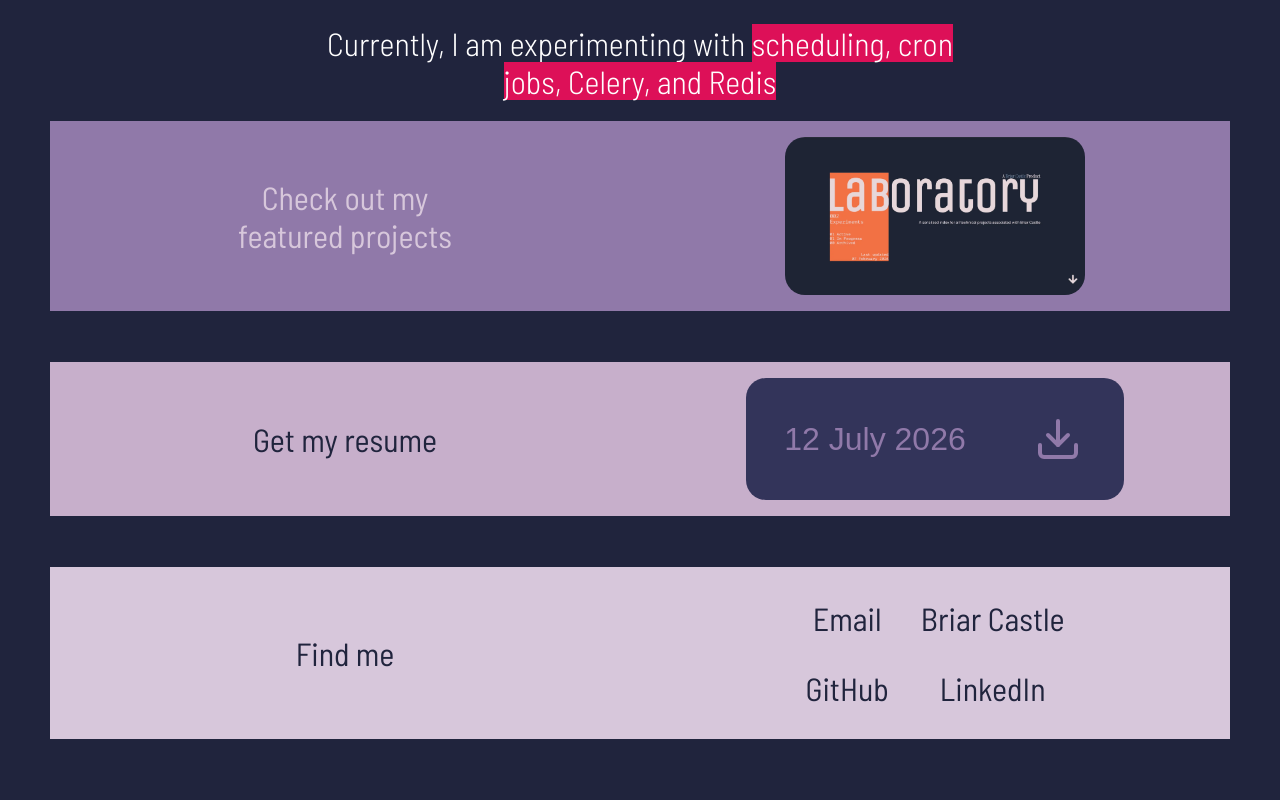
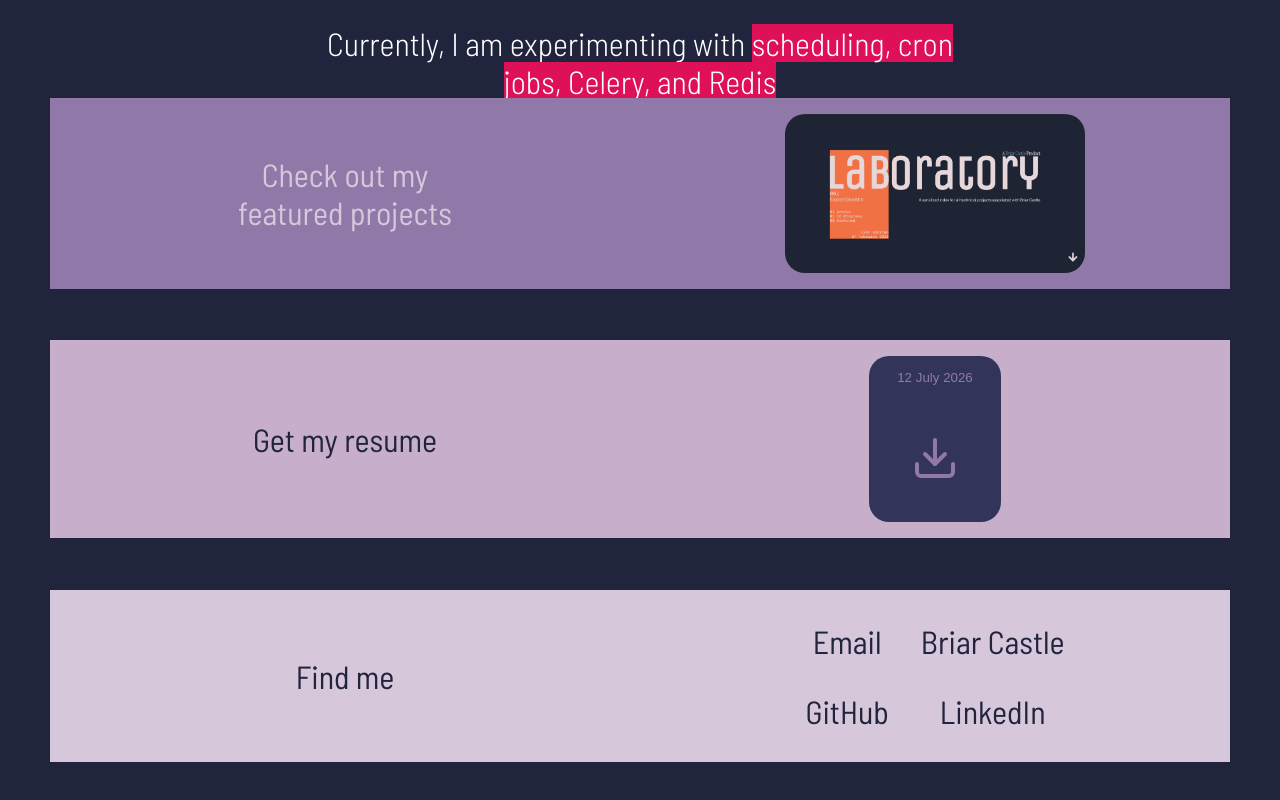
Before and after one commit to Briar-Castle/About, a React (Vite) app in the folder about/: page / in a window 1280 px wide. Shown: the part 1570-2370 px from the top of the page. Built offline with nearby package versions, Linux system fonts and the light colour scheme.

Commit message:
feat: add link to download resume

```diff
--- a/about/src/components/Softeng.tsx
+++ b/about/src/components/Softeng.tsx
@@ -35,10 +35,12 @@ export default function Softeng () {
                     <p>Get my resume</p>
                     <div>
                         <button className="resume-download-btn">
-                            <p>
-                                12 July 2026
-                            </p>
-                            <Download className="download-icon"/>
+                            <a href="/resume.pdf" download>
+                                <p>
+                                    12 July 2026
+                                </p>
+                                <Download className="download-icon"/>
+                            </a>
                         </button>
                     </div>
                 </div>
```
